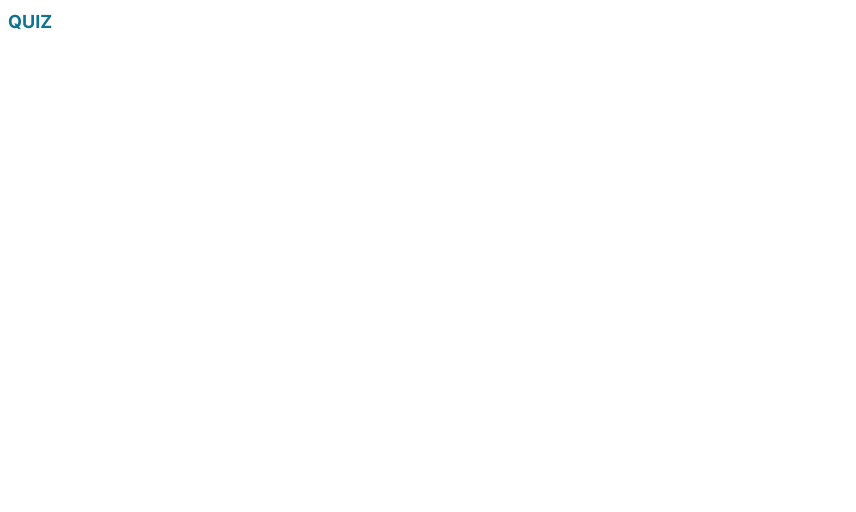
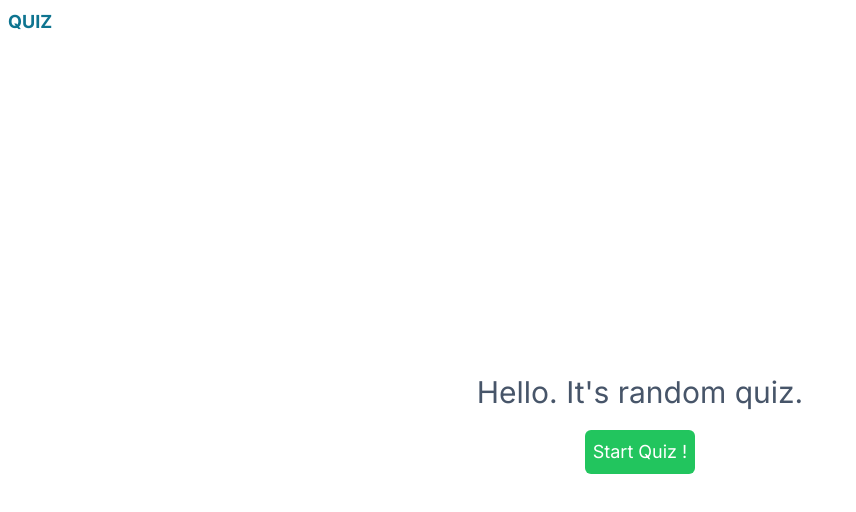
Before and after one commit to SEJ1991/quiz, a Next.js app: page / in a window 1280 px wide. Shown: the top 512 px of the page, without its empty margins (0-856 px from the left). Built offline with nearby package versions, Linux system fonts and the light colour scheme.

Commit message:
create home page

```diff
--- a/src/app/page.tsx
+++ b/src/app/page.tsx
@@ -1,6 +1,13 @@
+import StartButton from 'components/common/home/StartButton';
+
 /**
  * Home 페이지 컴포넌트
  */
 export default function HomePage() {
-  return <main className='w-full min-h-screen'></main>;
+  return (
+    <main className='w-full min-h-screen pt-12 flex flex-col justify-center items-center gap-y-5'>
+      <span className='text-3xl text-slate-600'>Hello. It's random quiz.</span>
+      <StartButton />
+    </main>
+  );
 }
--- /dev/null
+++ b/src/components/common/home/StartButton.tsx
@@ -0,0 +1,12 @@
+import React from 'react';
+
+/**
+ * 시작버튼 컴포넌트
+ */
+export default function StartButton() {
+  return (
+    <button className='p-2 bg-green-500 rounded-md text-lg text-white hover:-translate-y-0.5 hover:transition-transform'>
+      Start Quiz !
+    </button>
+  );
+}
```
